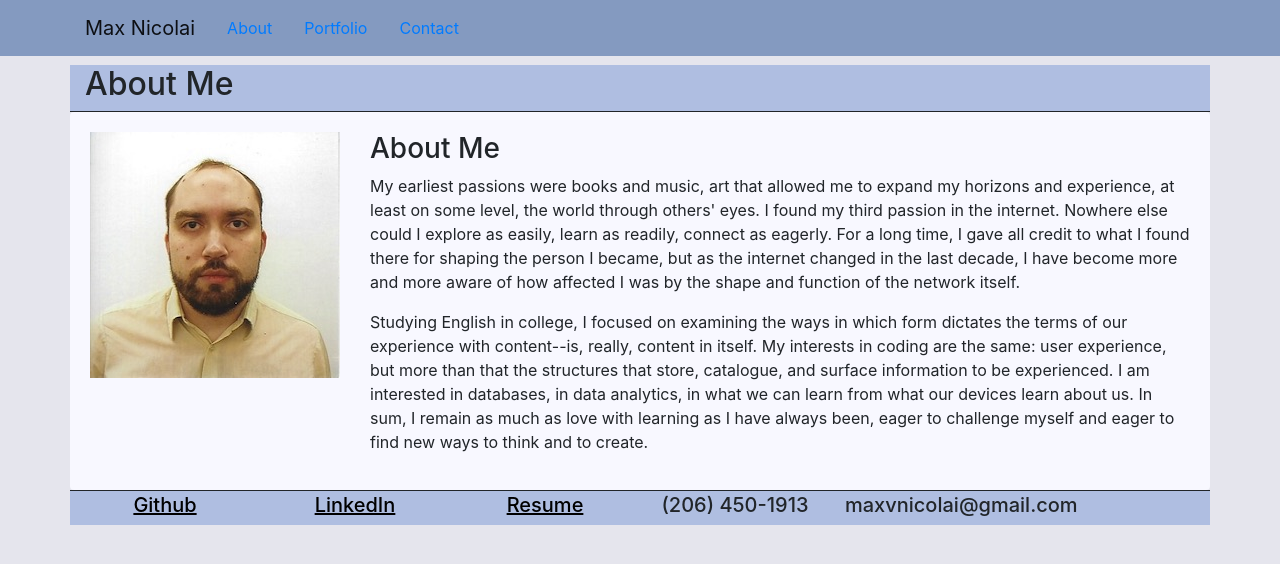
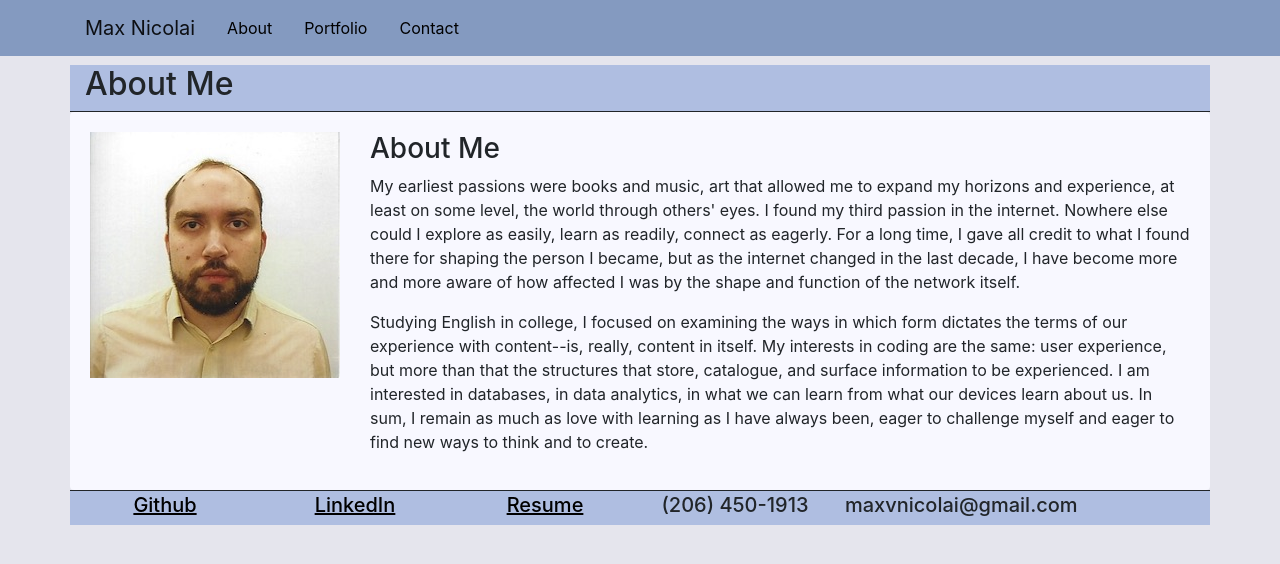
Before and after one commit to mavn2/react_portfolio, a React (Create React App) app in the folder portfolio/: page / in a window 1280 px wide. Shown: the top 564 px of the page. Built offline with nearby package versions, Linux system fonts and the light colour scheme.

Commit message:
fixed nav link colors

```diff
--- a/portfolio/src/style.css
+++ b/portfolio/src/style.css
@@ -7,6 +7,10 @@ I just wanted to tell you in case something, maybe, doesn't make sense or clashe
 
 .navbar{
     background: #849ac0;
+}
+
+.nav-link{
+    color: black;
 }
 
 /*Page Background*/
```
